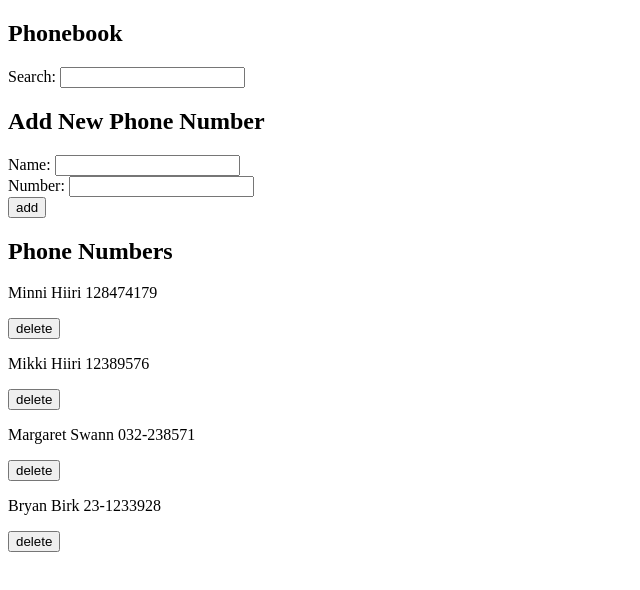
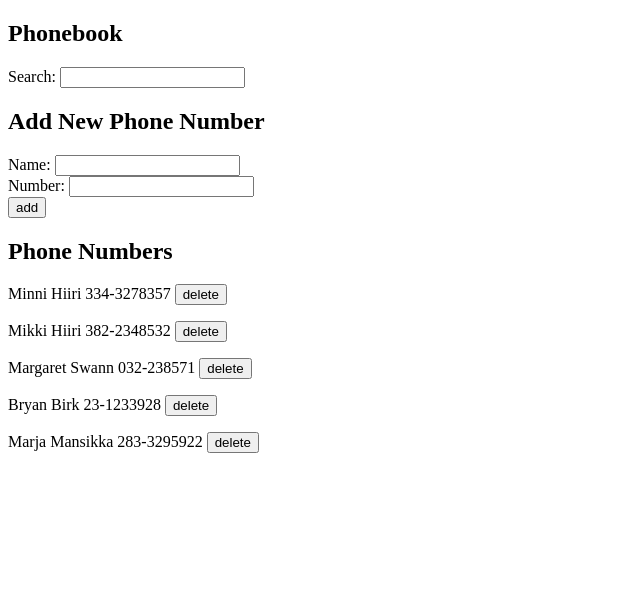
Before and after one commit to Anna-SofiaP/FullStackTehtavat, a React (Create React App) app in the folder osa2/puhelinluettelo/: page / in a window 1280 px wide. Shown: the top 590 px of the page, without its empty margins (0-640 px from the left). Built offline with nearby package versions, Linux system fonts and the light colour scheme; data requests are answered from the project's data file.

Commit message:
osa2 - puhelinluettelo: tehtävät 2.12.-2.15. tehty

```diff
--- a/osa2/puhelinluettelo/db.json
+++ b/osa2/puhelinluettelo/db.json
@@ -2,12 +2,12 @@
   "persons": [
     {
       "name": "Minni Hiiri",
-      "number": "128474179",
+      "number": "334-3278357",
       "id": 5
     },
     {
       "name": "Mikki Hiiri",
-      "number": "12389576",
+      "number": "382-2348532",
       "id": 6
     },
     {
@@ -19,6 +19,11 @@
       "name": "Bryan Birk",
       "number": "23-1233928",
       "id": 9
+    },
+    {
+      "name": "Marja Mansikka",
+      "number": "283-3295922",
+      "id": 10
     }
   ]
 }
--- a/osa2/puhelinluettelo/src/App.js
+++ b/osa2/puhelinluettelo/src/App.js
@@ -2,25 +2,26 @@ import { useState, useEffect } from 'react'
 import axios from 'axios'
 import personService from './services/persons'
 
-//TODO: Korjaa ohjelma niin että se osaa poistaa henkilön puhelinluettelosta.
-//HUOM! Pitää keksiä tapa viedä handleDeleting-funktiolle tieto siitä, mikä henkilö poistetaan, eli henkilön id.
+const Person = ({ id, name, number, handleClick }) => {
+  const clickHandler = ( id, event ) => {
+    handleClick(id, event)
+  }
 
-const Person = ({ name, number }) => {
   return (
-    <>
-      <p>{name} {number}</p>
-    </>
+    <div key={id}>
+      <p>{name} {number} <button onClick={(event) => clickHandler(id, event)}>delete</button> </p>
+    </div>
   )
 }
 
-/*const Persons = ({ personsList, handleClick }) => {
+const Persons = ({ personsList, handleClick }) => {
   return (
-    <>
-      {personsList.map(person => <Person key={person.id} name={person.name} number={person.number}
+    <div>
+      {personsList.map(person => <Person key={person.id} id={person.id} name={person.name} number={person.number}
       handleClick={handleClick}/> )}
-    </>
+    </div>
   )
-}*/
+}
 
 const Search = ({ filter, handleNameFiltering }) => {
   return (
@@ -70,12 +71,26 @@ const App = () => {
 
   useEffect(hook, [])
 
-  const addPerson = (event) => {
+  const addOrUpdatePerson = (event) => {
     event.preventDefault()
+
     const nameObject = { name: newName, number: newNumber }
 
     if (persons.some(person => person.name === newName)) {
-      window.alert(`${newName} is already added to phonebook`)
+      if (window.confirm(`${newName} is already added to phonebook.
+        Do you want to replace the old number with a new one?`)) {
+        const personToEdit = persons.find(person => person.name === newName)
+        const personId = personToEdit.id
+        const index = persons.findIndex(person => person.id === personId)
+        personToEdit.number = newNumber
+        personService
+          .update(personId, personToEdit)
+          .then(() => {
+            const updatedPersons = [...persons]
+            updatedPersons[index] = personToEdit
+            setPersons(updatedPersons)
+          })
+      }
     }
     else {
       personService
@@ -88,15 +103,17 @@ const App = () => {
     setNewNumber('')
   }
 
-  const handleDeleting = ( id, event ) => {
+  const handleDeleting = ( key, event ) => {
     event.preventDefault()
-    axios
-      .delete(`http://localhost:3001/persons/${id}`)
+    const personToDelete = persons.find(person => person.id === key)
+    if (window.confirm(`Delete ${personToDelete.name} ?`)) {
+      personService
+        .remove(key)
         .then(() => {
-        const newPersons = persons.filter( person => person.id !== id )
+          const newPersons = persons.filter( person => person.id !== key )
           setPersons(newPersons)
-        console.log(newPersons)
         })
+    }
   }
 
   const personsToShow = filter.length === 0 ? persons : persons.filter(person =>
@@ -107,19 +124,13 @@ const App = () => {
     <Header header="Phonebook"/>
     <Search filter={filter} handleNameFiltering={(event) => setFilter(event.target.value)}/>
     <Header header="Add New Phone Number"/>
-      <PersonForm handleSubmit={addPerson}
+    <PersonForm handleSubmit={addOrUpdatePerson}
                 name={newName}
                 handleNameChange={(event) => setNewName(event.target.value)}
                 number={newNumber}
                 handleNumberChange={(event) => setNewNumber(event.target.value)} />
     <Header header="Phone Numbers"/>
-      {personsToShow.map(person => { return (
-        <>
-          <Person key={person.id} name={person.name} number={person.number}/>
-          <button onClick={(event) => handleDeleting(person.id, event)}>delete</button>
-        </>
-        )}
-      )}
+    <Persons personsList={personsToShow} handleClick={handleDeleting}/>
   </div>
   )
 
--- a/osa2/puhelinluettelo/src/services/persons.js
+++ b/osa2/puhelinluettelo/src/services/persons.js
@@ -9,4 +9,12 @@ const create = newObject => {
   return axios.post(url, newObject)
 }
 
-export default { getAll, create }
+const remove = id => {
+    return axios.delete(`${url}/${id}`)
+}
+
+const update = (id, updatedObject) => {
+    return axios.put(`${url}/${id}`, updatedObject)
+}
+
+export default { getAll, create, remove, update }
```
Lines whose indentation alone changed are shown as unchanged.
